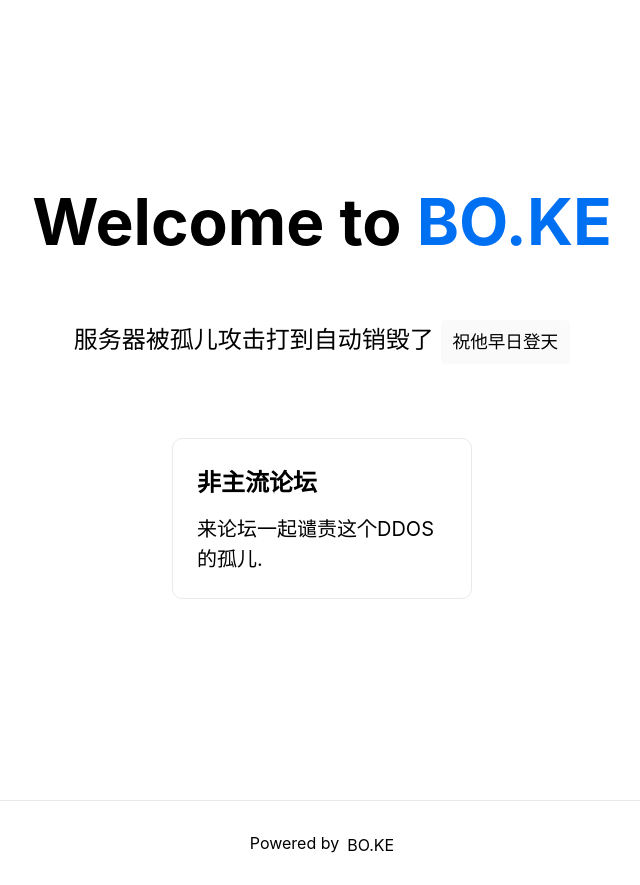
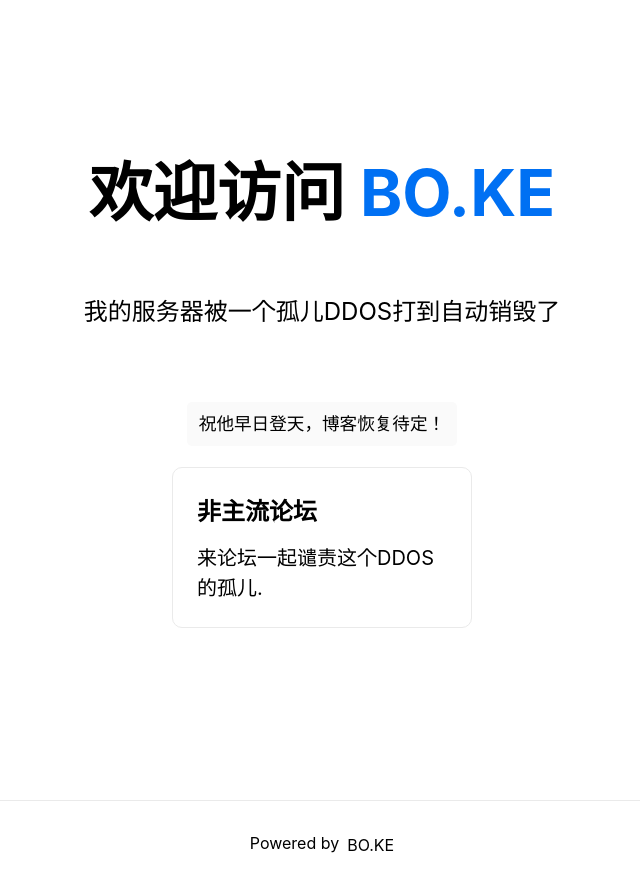
Before and after one commit to kannimade/nextjs, a Next.js app: page / in a window 1280 px wide. Shown: the whole page, without its empty margins (318-958 px from the left). Built offline with nearby package versions, Linux system fonts and the light colour scheme.

Commit message:
Update index.js

```diff
--- a/pages/index.js
+++ b/pages/index.js
@@ -13,14 +13,13 @@
 
       <main className={styles.main}>
         <h1 className={styles.title}>
-          Welcome to <a href="https://bo.ke">BO.KE</a>
+          欢迎访问 <a href="https://bo.ke">BO.KE</a>
         </h1>
 
         <p className={styles.description}>
-          服务器被孤儿攻击打到自动销毁了{' '}
-          <code className={styles.code}>祝他早日登天</code>
+          我的服务器被一个孤儿DDOS打到自动销毁了{' '}
         </p>
-
+<p><code className={styles.code}>祝他早日登天，博客恢复待定！</code></p>
         <div className={styles.grid}>
           <a href="https://loc.cc" className={styles.card}>
             <h2>非主流论坛</h2>
```
